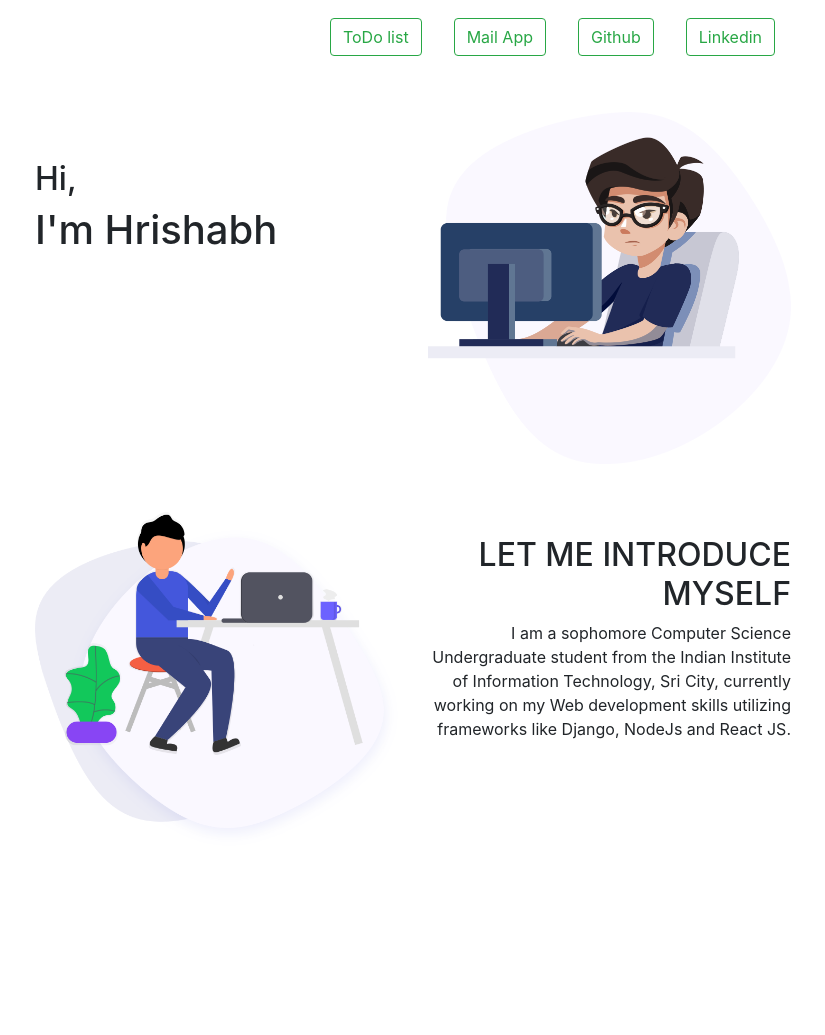
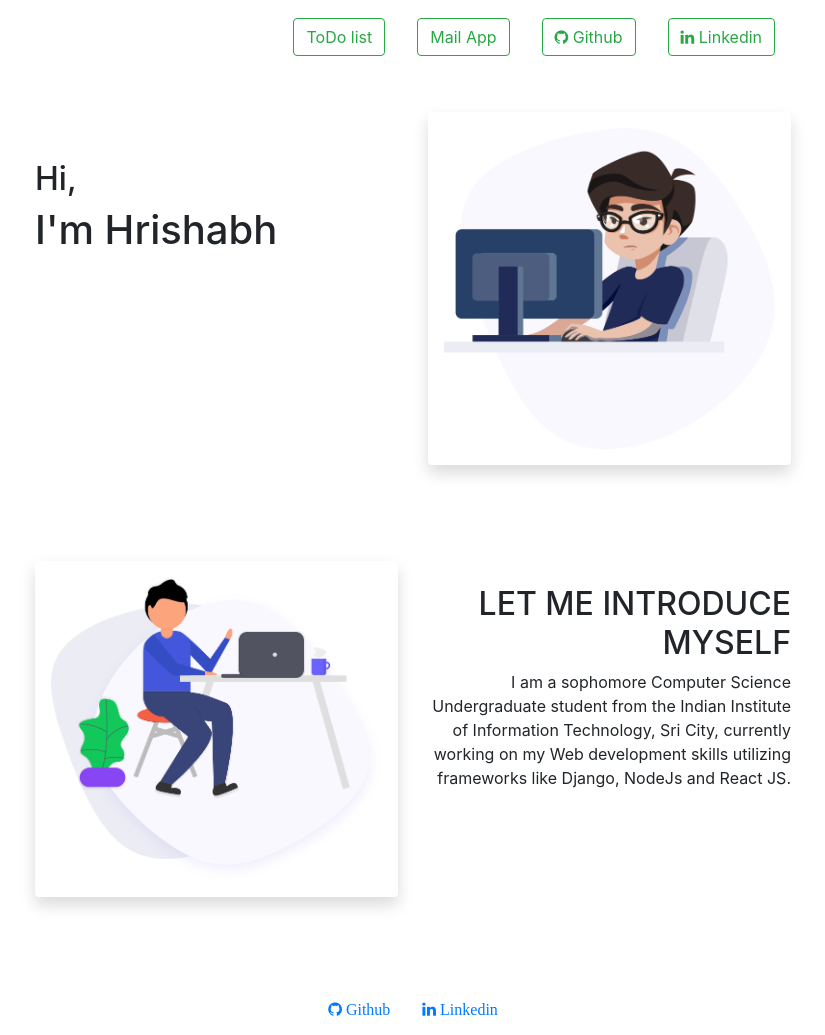
Before and after one commit to hrs2203/Django-app-ToDoList, a Django app: page / in a window 1280 px wide. Shown: the whole page, without its empty margins (227-1052 px from the left). Before the commit the page ends 829 px from the top, so only its background shows below. Run offline with Django 3.2, Linux system fonts and the light colour scheme; some libraries are stand-ins or nearby versions.

Commit message:
still working on header and images

```diff
--- a/todoApp/mainApp/templates/mainApp/header.html
+++ b/todoApp/mainApp/templates/mainApp/header.html
@@ -6,6 +6,7 @@
     <script src="https://ajax.googleapis.com/ajax/libs/jquery/3.4.1/jquery.min.js"></script>
     <script src="https://cdnjs.cloudflare.com/ajax/libs/popper.js/1.14.7/umd/popper.min.js"></script>
     <script src="https://maxcdn.bootstrapcdn.com/bootstrap/4.3.1/js/bootstrap.min.js"></script>
+    <link rel="stylesheet" href="https://cdnjs.cloudflare.com/ajax/libs/font-awesome/4.7.0/css/font-awesome.min.css">
     {% block customStyle %} {% endblock %}
 </head>
 <body style="margin: 10px;" >
@@ -17,4 +18,14 @@
     {% endblock content %}
 
 </body>
+<footer>
+    <div class='container'>
+        <ul class="nav nav-pills justify-content-center">
+            {% comment %} <li class="nav-item"><span> Thank you... Please visit </span> </li> {% endcomment %}
+            <li class="nav-item"><a class="nav-link" href='https://github.com/hrs2203'><span class='fa fa-github'> Github</span></a></li>
+            <li class="nav-item"><a class="nav-link" href='https://www.linkedin.com/in/hrishabh-pandey-052a0616b/'><span class='fa fa-linkedin'> Linkedin</span></a></li>
+        </ul>
+    </div>
+</footer>
+
 </html>
--- a/todoApp/mainApp/templates/mainApp/home_page.html
+++ b/todoApp/mainApp/templates/mainApp/home_page.html
@@ -22,16 +22,16 @@
                 </div>
                 <div class="col-lg-6 col-md-12">
                     {% load static %}
-                    <img src="{% static 'images/banner-image.png' %}" alt="banner-img" class="img-fluid">
+                    <img src="{% static 'images/banner-image.png' %}" alt="banner-img" class="img-fluid shadow p-3 mb-5 bg-white rounded">
                 </div>
             </div>
         </section>
 
         <section class='site-selfIntro mb-5 mt-5'>
             <div class='row'>
-                <div class="col-lg-6 col-md-12">
+                <div class="col-lg-6 col-md-12 ">
                     {% load static %}
-                    <img src="{% static 'images/about-us.png' %}" alt="banner-img" class="img-fluid">
+                    <img src="{% static 'images/about-us.png' %}" alt="banner-img" class="img-fluid shadow p-3 mb-5 bg-white rounded">
                 </div>
                 <div class="col-lg-6 col-md-12 text-right">
                     <h2 class='mt-4'> LET ME INTRODUCE MYSELF </h2>
--- a/todoApp/mainApp/templates/mainApp/nav.html
+++ b/todoApp/mainApp/templates/mainApp/nav.html
@@ -1,6 +1,6 @@
 <ul class="nav nav-pills justify-content-end" >
     <li class="nav-item"><a class="nav-link" href='/todo'><button class='btn btn-outline-success'> ToDo list </button> </a></li>
     <li class="nav-item"><a class="nav-link" href='/sendMail'><button class='btn btn-outline-success'> Mail App </button> </a></li>
-    <li class="nav-item"><a class="nav-link" href='https://github.com/hrs2203'><button class='btn btn-outline-success'> Github </button> </a></li>
-    <li class="nav-item"><a class="nav-link" href='https://www.linkedin.com/in/hrishabh-pandey-052a0616b/'><button class='btn btn-outline-success'> Linkedin </button> </a></li>
+    <li class="nav-item"><a class="nav-link" href='https://github.com/hrs2203'><button class='btn btn-outline-success'> <span class='fa fa-github'></span> Github </button> </a></li>
+    <li class="nav-item"><a class="nav-link" href='https://www.linkedin.com/in/hrishabh-pandey-052a0616b/'><button class='btn btn-outline-success'> <span class='fa fa-linkedin'></span> Linkedin </button> </a></li>
 </ul>
--- a/todoApp/sendMail/templates/sendMail/header.html
+++ b/todoApp/sendMail/templates/sendMail/header.html
@@ -5,6 +5,7 @@
     <script src="https://ajax.googleapis.com/ajax/libs/jquery/3.4.1/jquery.min.js"></script>
     <script src="https://cdnjs.cloudflare.com/ajax/libs/popper.js/1.14.7/umd/popper.min.js"></script>
     <script src="https://maxcdn.bootstrapcdn.com/bootstrap/4.3.1/js/bootstrap.min.js"></script>
+    <link rel="stylesheet" href="https://cdnjs.cloudflare.com/ajax/libs/font-awesome/4.7.0/css/font-awesome.min.css">
 </head>
 <body style="margin: 10px;" >
 
--- a/todoApp/sendMail/templates/sendMail/home_page.html
+++ b/todoApp/sendMail/templates/sendMail/home_page.html
@@ -23,8 +23,8 @@
         <ul class="nav nav-pills justify-content-end" >
             <li class="nav-item"><a class="nav-link" href="/"><button class='btn btn-outline-info'>MainHomePage</button></a></li>
             <li class="nav-item"><a class="nav-link" href="/sendMail/"><button class='btn btn-outline-info'>Home Mail</button></a></li>
-            <li class="nav-item"><a class="nav-link" href='https://github.com/hrs2203'><button class='btn btn-outline-info'> Github </button> </a></li>
-            <li class="nav-item"><a class="nav-link" href='https://www.linkedin.com/in/hrishabh-pandey-052a0616b/'><button class='btn btn-outline-info'> Linkedin </button> </a></li>
+            <li class="nav-item"><a class="nav-link" href='https://github.com/hrs2203'><button class='btn btn-outline-info'> <span class='fa fa-github'></span> Github </button> </a></li>
+            <li class="nav-item"><a class="nav-link" href='https://www.linkedin.com/in/hrishabh-pandey-052a0616b/'><button class='btn btn-outline-info'> <span class='fa fa-linkedin'></span> Linkedin </button> </a></li>
         </ul>
     </header>
     <div class='mainframe'>
--- a/todoApp/static/mainApp/css/home_page.css
+++ b/todoApp/static/mainApp/css/home_page.css
@@ -7,3 +7,7 @@ header {
     margin-right: 20%;
     margin-left: 20%;
 }
+
+/* .shadow-profile{
+
+} */
--- a/todoApp/todo/templates/todo/header.html
+++ b/todoApp/todo/templates/todo/header.html
@@ -7,6 +7,7 @@
     <script src="https://ajax.googleapis.com/ajax/libs/jquery/3.4.1/jquery.min.js"></script>
     <script src="https://cdnjs.cloudflare.com/ajax/libs/popper.js/1.14.7/umd/popper.min.js"></script>
     <script src="https://maxcdn.bootstrapcdn.com/bootstrap/4.3.1/js/bootstrap.min.js"></script>
+    <link rel="stylesheet" href="https://cdnjs.cloudflare.com/ajax/libs/font-awesome/4.7.0/css/font-awesome.min.css">
     <style>
         .mainframe {
             margin-right: 15%;
--- a/todoApp/todo/templates/todo/includes/navbar.html
+++ b/todoApp/todo/templates/todo/includes/navbar.html
@@ -11,8 +11,8 @@
     {% else %}
         <li class="nav-item"><a class="nav-link" href="/todo/login"><button class='btn btn-outline-primary'>login</button></a></li>
         <li class="nav-item"><a class="nav-link" href="/todo/register"><button class='btn btn-outline-primary'>register</button></a></li>
-        <li class="nav-item"><a class="nav-link" href='https://github.com/hrs2203'><button class='btn btn-outline-primary'> Github </button></a></li>
-        <li class="nav-item"><a class="nav-link" href='https://www.linkedin.com/in/hrishabh-pandey-052a0616b/'><button class='btn btn-outline-primary'> Linkedin </button></a></li>
+        <li class="nav-item"><a class="nav-link" href='https://github.com/hrs2203'><button class='btn btn-outline-primary'> <span class='fa fa-github'></span> Github </button> </a></li>
+        <li class="nav-item"><a class="nav-link" href='https://www.linkedin.com/in/hrishabh-pandey-052a0616b/'><button class='btn btn-outline-primary'> <span class='fa fa-linkedin'></span> Linkedin </button> </a></li>
     {% endif %}
 
 </ul>
--- a/todoApp/todo/templates/todo/login.html
+++ b/todoApp/todo/templates/todo/login.html
@@ -10,7 +10,7 @@
 {% block content %}
 <br>
 <div class='card mx-auto' style="width: 80%; border: 1px solid black; padding: 10px; margin: 10px;">
-    <form method="POST" novalidate>
+    <form class='form-group' method="POST" novalidate>
         {% csrf_token %}
         {{ form }}
         <button type="submit" class="btn btn-success">login</button>
```
